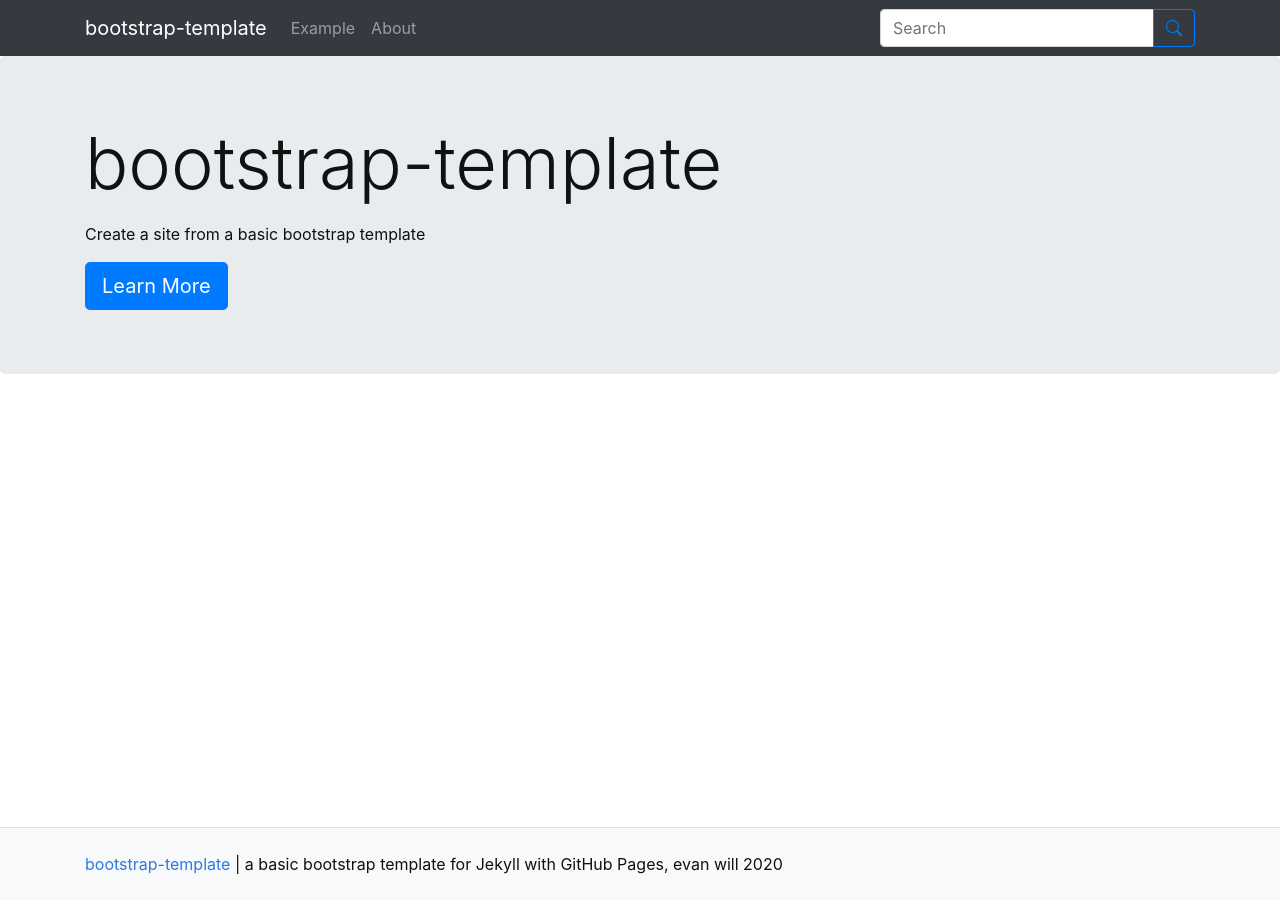
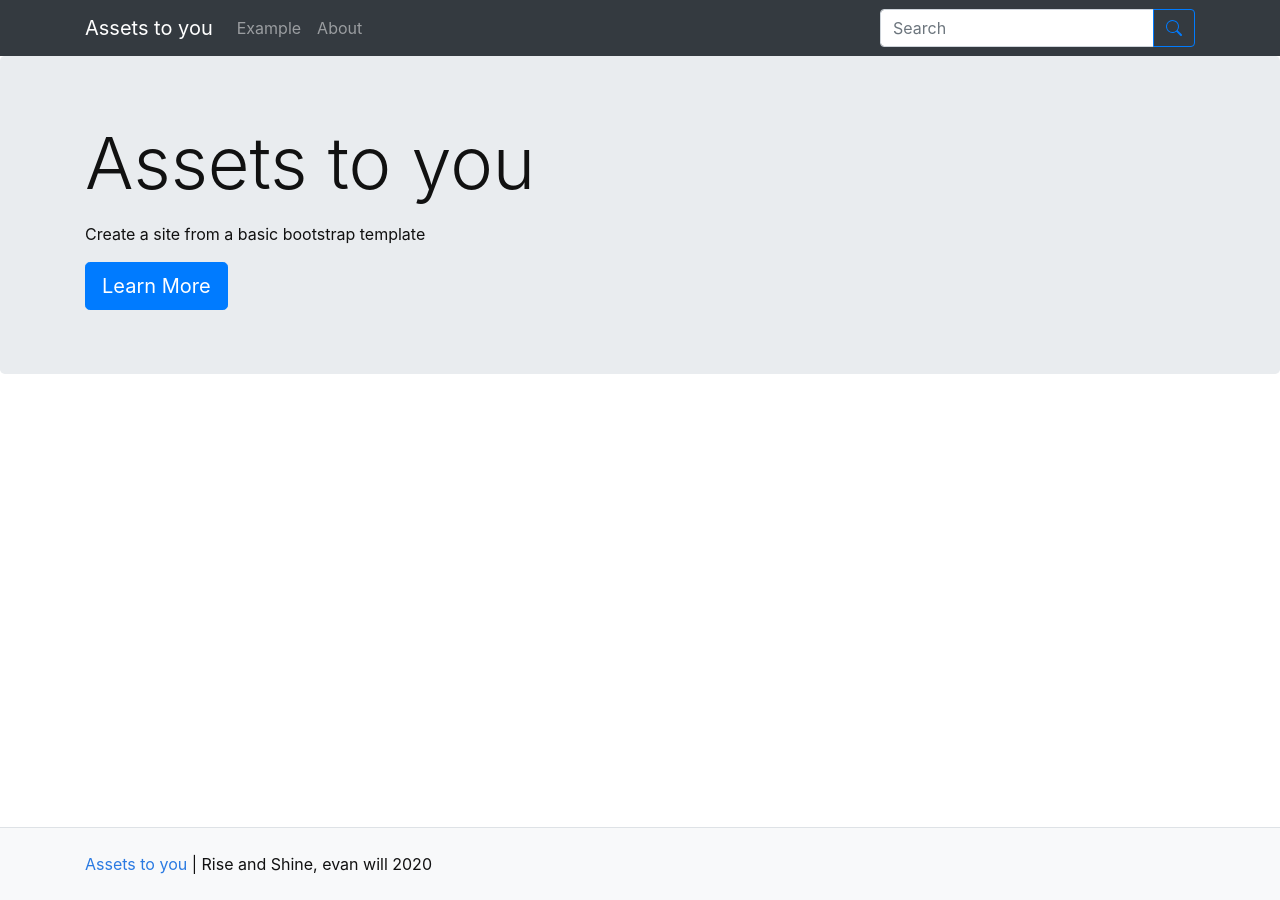
Before and after one commit to fns11/Assets, a Jekyll site: the page built from pages/index.md, in a window 1280 px wide. Built offline with Jekyll 4.4.1, drawn with Linux system fonts in a browser that asks for light colours.

Commit message:
Update _config.yml

```diff
--- a/_config.yml
+++ b/_config.yml
@@ -9,8 +9,8 @@
 #######
 # SITE SETTINGS
 #
-title: bootstrap-template
-description: "a basic bootstrap template for Jekyll with GitHub Pages"
+title: Assets to you
+description: "Rise and Shine"
 year: 2020
 author: evan will
 # add search box to navbar, true/false
```
